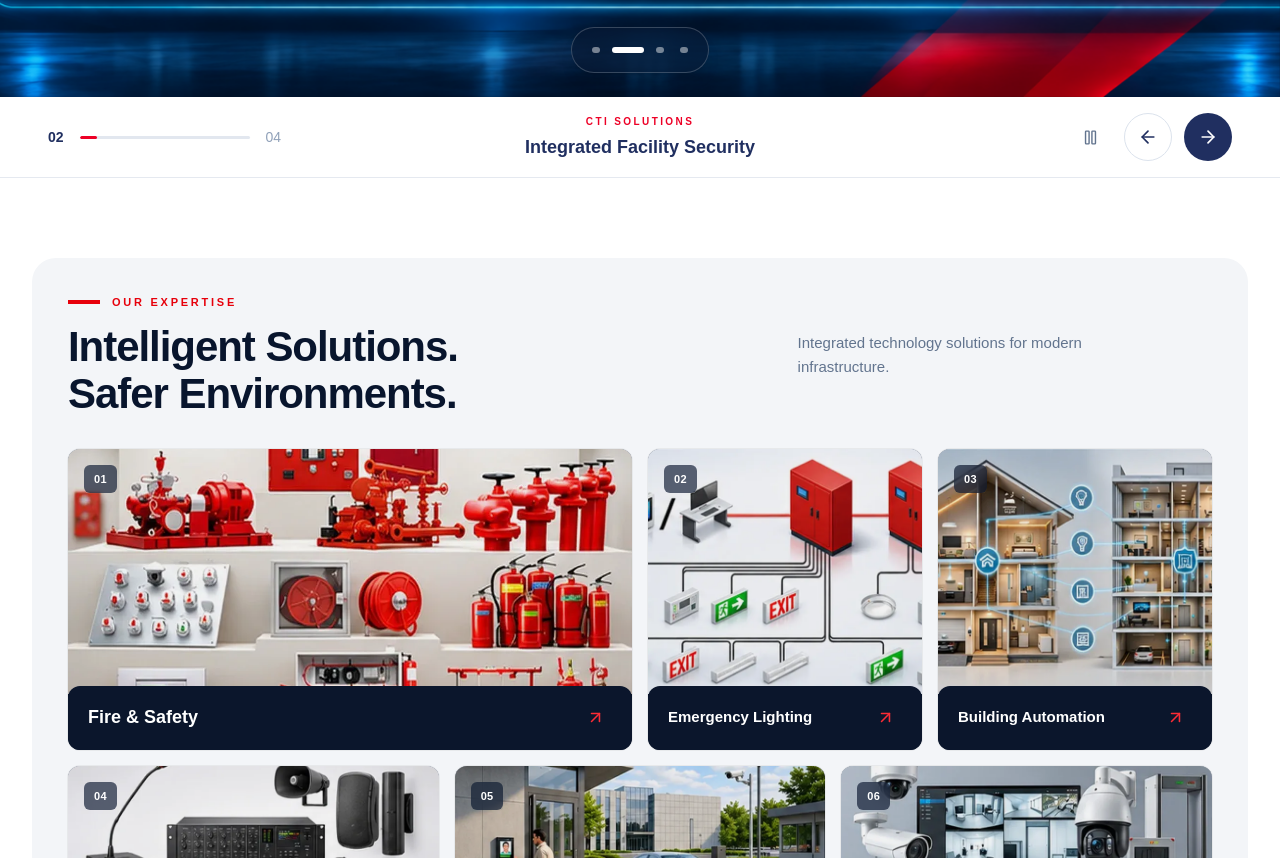
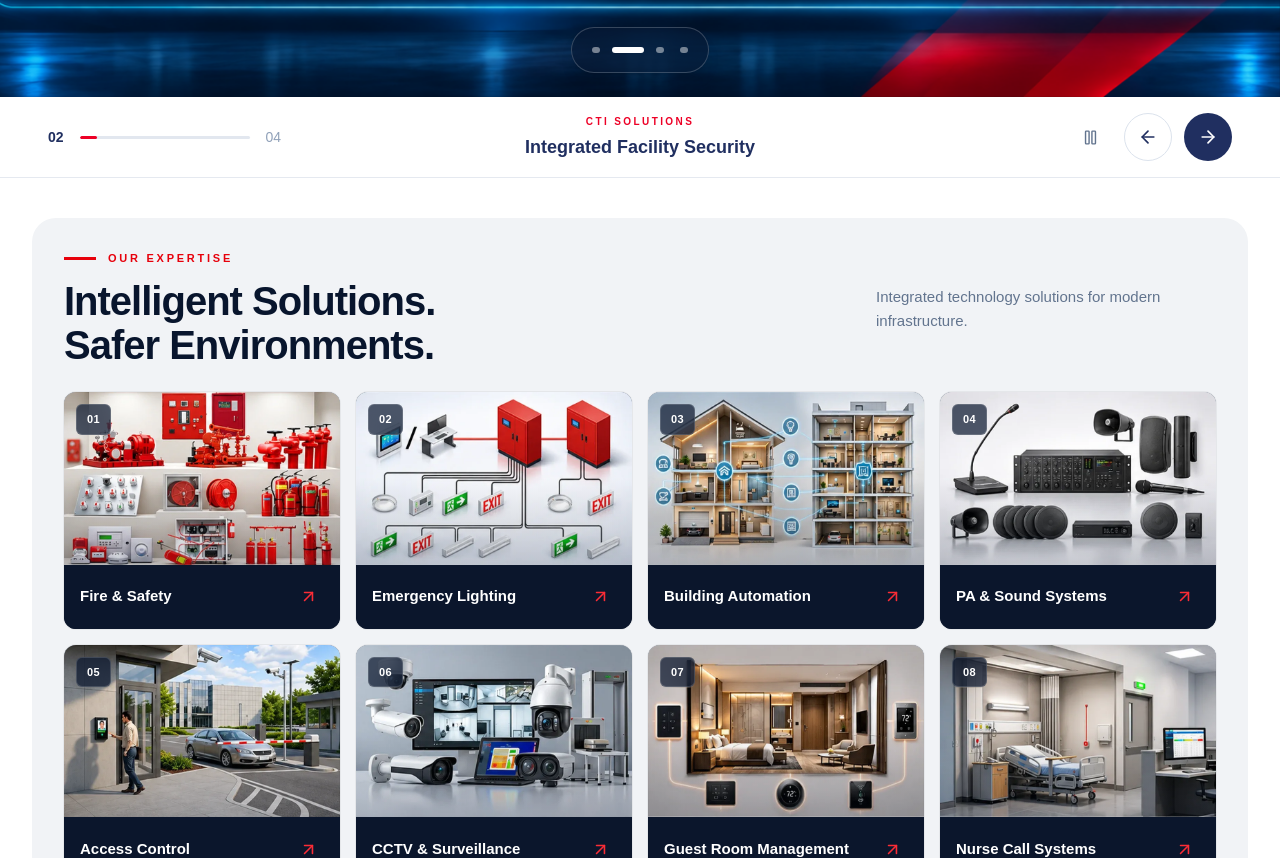
Before and after one commit to Nvd063/cti-website, a Next.js app: page / in a window 1280 px wide. Shown: the part 622-1480 px from the top of the page. Built offline with nearby package versions, Linux system fonts and the light colour scheme.

Commit message:
Services Section Update

```diff
--- a/package.json
+++ b/package.json
@@ -10,6 +10,7 @@
   },
   "dependencies": {
     "lucide-react": "^1.79.0",
+    "motion": "^14.14.0",
     "next": "16.4.6",
     "react": "19.3.0",
     "react-dom": "19.3.0"
--- a/src/components/home/CoreServices.tsx
+++ b/src/components/home/CoreServices.tsx
@@ -1,7 +1,13 @@
+"use client";
 
 import Image from "next/image";
 import Link from "next/link";
 import { ArrowUpRight } from "lucide-react";
+import { motion, useReducedMotion } from "motion/react";
+
+/* =========================================
+   SERVICES DATA
+========================================= */
 
 const services = [
   {
@@ -78,183 +84,253 @@ const services = [
   },
 ];
 
+/* =========================================
+   CORE SERVICES COMPONENT
+========================================= */
+
 export default function CoreServices() {
+  const reduceMotion = useReducedMotion();
+
   return (
     <section
       aria-labelledby="services-heading"
-      className="relative overflow-hidden bg-white py-12 md:py-16 lg:py-20"
+      className="relative overflow-hidden bg-white py-6 sm:py-8 lg:py-10"
     >
-      <div className="mx-auto max-w-7xl px-4 sm:px-6 lg:px-8">
+      <div className="mx-auto max-w-[1440px] px-4 sm:px-6 lg:px-8">
 
-        {/* =========================
-            SECTION CONTAINER
-        ========================== */}
+        <div className="rounded-[24px] bg-[#f1f3f6] p-4 sm:p-6 lg:p-8">
 
-        <div className="rounded-[24px] bg-[#f3f5f8] p-4 sm:p-6 lg:p-9">
+          {/* =========================================
+              SECTION HEADER
+          ========================================= */}
 
-          {/* =========================
-              SECTION HEADER
-          ========================== */}
-
-          <div className="mb-7 grid items-center gap-5 lg:mb-8 lg:grid-cols-[1.5fr_1fr] lg:gap-12">
+          <motion.div
+            initial={
+              reduceMotion
+                ? false
+                : { opacity: 0, y: 20 }
+            }
+            whileInView={{
+              opacity: 1,
+              y: 0,
+            }}
+            viewport={{ once: true }}
+            transition={{
+              duration: reduceMotion ? 0 : 0.6,
+            }}
+            className="mb-6 grid items-center gap-4 lg:grid-cols-[1.5fr_1fr]"
+          >
 
             <div>
+
+              {/* EYEBROW */}
+
               <div className="mb-3 flex items-center gap-3">
-                <span className="h-[4px] w-8 bg-red-600" />
+
+                <span className="h-[3px] w-8 bg-red-600" />
 
                 <span className="text-[11px] font-bold uppercase tracking-[0.25em] text-red-600">
                   Our Expertise
                 </span>
+
               </div>
+
+              {/* MAIN HEADING */}
 
               <h2
                 id="services-heading"
-                className="text-[28px] font-bold leading-[1.12] tracking-tight text-[#08152d] sm:text-[34px] lg:text-[42px]"
+                className="text-[27px] font-bold leading-[1.12] tracking-tight text-[#08152d] sm:text-[34px] lg:text-[40px]"
               >
                 Intelligent Solutions.
                 <br />
                 Safer Environments.
               </h2>
-            </div>
-
-            <div className="lg:pl-6">
-              <p className="max-w-[320px] text-sm leading-relaxed text-slate-500 lg:text-[15px]">
-                Integrated technology solutions
-                for modern infrastructure.
-              </p>
-            </div>
 
             </div>
 
-          {/* =========================
-              RESPONSIVE BENTO GRID
-          ========================== */}
+            {/* HEADER DESCRIPTION */}
 
-          <div className="grid grid-cols-1 gap-3 sm:grid-cols-2 sm:gap-4 lg:grid-cols-12">
+            <div className="lg:justify-self-end">
+
+              <p className="max-w-[340px] text-sm leading-relaxed text-slate-500 lg:text-[15px]">
+                Integrated technology solutions for modern
+                infrastructure.
+              </p>
+
+            </div>
+
+          </motion.div>
+
+          {/* =========================================
+              SERVICES GRID
+          ========================================= */}
+
+          <div className="grid auto-rows-fr grid-cols-1 gap-4 sm:grid-cols-2 lg:grid-cols-4">
 
             {services.map((service, index) => (
+
+              <motion.div
+                key={service.slug}
+                initial={
+                  reduceMotion
+                    ? false
+                    : {
+                        opacity: 0,
+                        y: 30,
+                      }
+                }
+                whileInView={{
+                  opacity: 1,
+                  y: 0,
+                }}
+                viewport={{
+                  once: true,
+                  amount: 0.15,
+                }}
+                transition={{
+                  duration: reduceMotion ? 0 : 0.55,
+                  delay: reduceMotion
+                    ? 0
+                    : (index % 4) * 0.1,
+                  ease: [0.22, 1, 0.36, 1],
+                }}
+                className="h-full min-w-0"
+              >
+
                 <Link
-                key={service.slug}
                   href={`/services/${service.slug}`}
                   aria-label={`Explore ${service.title}`}
-                className={`
-                  group relative flex min-w-0 flex-col
-                  overflow-hidden rounded-xl
-                  bg-[#0b162c]
+                  className="
+                    group relative flex h-full min-w-0
+                    flex-col overflow-hidden
+                    rounded-xl bg-[#0b162c]
                     ring-1 ring-black/5
                     transition-all duration-300
                     hover:-translate-y-1
-                  hover:shadow-xl
+                    hover:shadow-[0_15px_35px_rgba(8,21,45,0.15)]
                     focus-visible:outline-2
                     focus-visible:outline-offset-4
                     focus-visible:outline-red-600
                     motion-reduce:transform-none
                     motion-reduce:transition-none
-
-                  ${
-                    index === 0
-                      ? "sm:col-span-2 lg:col-span-6"
-                      : index < 3
-                        ? "lg:col-span-3"
-                        : "lg:col-span-4"
-                  }
-                `}
+                  "
                 >
 
-                {/* =========================
+                  {/* =================================
                       SERVICE IMAGE
-                ========================== */}
+                  ================================= */}
 
-                <div
-                  className={`
-                    relative w-full overflow-hidden
-                    bg-slate-200
+                  <div className="relative aspect-[16/10] w-full shrink-0 overflow-hidden bg-slate-200">
 
-                    ${
-                      index < 3
-                        ? "h-[210px] sm:h-[230px] lg:h-[245px]"
-                        : "h-[210px] sm:h-[190px] lg:h-[180px]"
-                    }
-                  `}
-                >
                     <Image
                       src={service.image}
                       alt={service.title}
                       fill
-                    sizes={
-                      index === 0
-                        ? "(max-width: 1023px) 100vw, 50vw"
-                        : index < 3
-                          ? "(max-width: 639px) 100vw, (max-width: 1023px) 50vw, 25vw"
-                          : "(max-width: 639px) 100vw, (max-width: 1023px) 50vw, 33vw"
-                    }
+                      sizes="(max-width: 639px) 90vw, (max-width: 1023px) 45vw, 25vw"
                       className="
                         object-cover object-center
                         transition-transform duration-700
                         ease-out
-                      group-hover:scale-105
+                        group-hover:scale-110
                         motion-reduce:transform-none
                         motion-reduce:transition-none
                       "
                     />
 
-                  {/* Subtle Image Overlay */}
+                    {/* IMAGE GRADIENT */}
 
                     <div
                       aria-hidden="true"
-                    className="pointer-events-none absolute inset-0 bg-black/5 transition-colors duration-300 group-hover:bg-transparent"
+                      className="
+                        pointer-events-none
+                        absolute inset-0
+                        bg-gradient-to-t
+                        from-[#08152d]/20
+                        via-transparent
+                        to-transparent
+                      "
                     />
 
-                  {/* Service Number */}
+                    {/* SERVICE NUMBER */}
 
                     <span
                       aria-hidden="true"
                       className="
-                      absolute left-3 top-3
-                      rounded-md bg-[#08152d]/65
+                        absolute left-3 top-3 z-20
+                        rounded-md
+                        border border-white/15
+                        bg-[#08152d]/70
                         px-2.5 py-1.5
-                      text-[11px] font-semibold
+                        text-[11px] font-bold
                         tracking-wide text-white
-                      backdrop-blur-sm
-                      sm:left-4 sm:top-4
+                        backdrop-blur-md
+                        transition-colors duration-300
+                        group-hover:bg-red-600
                       "
                     >
                       {String(index + 1).padStart(2, "0")}
                     </span>
 
+                    {/* HOVER DESCRIPTION OVERLAY */}
+
+                    <div
+                      aria-hidden="true"
+                      className="
+                        pointer-events-none
+                        absolute inset-0
+                        flex items-end
+                        bg-gradient-to-t
+                        from-[#08152d]/95
+                        via-[#08152d]/40
+                        to-transparent
+                        p-4 opacity-0
+                        transition-opacity duration-300
+                        group-hover:opacity-100
+                        group-focus-visible:opacity-100
+                      "
+                    >
+
+                      <p
+                        className="
+                          translate-y-3
+                          text-xs leading-relaxed
+                          text-white
+                          transition-transform duration-300
+                          group-hover:translate-y-0
+                          group-focus-visible:translate-y-0
+                          motion-reduce:transform-none
+                        "
+                      >
+                        {service.description}
+                      </p>
+
                     </div>
 
-                {/* =========================
-                    BOTTOM TITLE PANEL
-                ========================== */}
+                  </div>
+
+                  {/* =================================
+                      SERVICE TITLE PANEL
+                  ================================= */}
 
                   <div
                     className="
-                    relative z-10 -mt-2
+                      relative z-10
                       flex min-h-[64px] flex-1
                       items-center justify-between
-                    gap-3 rounded-t-xl
-                    bg-[#0b162c]
-                    px-4 py-4
+                      gap-2 bg-[#0b162c]
+                      px-4 py-3
                       transition-colors duration-300
                       group-hover:bg-[#203164]
-                    sm:px-5
                     "
                   >
 
-                  <h3
-                    className={`
-                      font-bold leading-snug text-white
+                    {/* SERVICE NAME */}
 
-                      ${
-                        index === 0
-                          ? "text-[15px] sm:text-base lg:text-[18px]"
-                          : "text-[14px] sm:text-[15px]"
-                      }
-                    `}
-                  >
+                    <h3 className="text-[14px] font-bold leading-snug text-white lg:text-[15px]">
                       {service.name}
                     </h3>
+
+                    {/* ARROW ICON */}
 
                     <span
                       className="
@@ -266,22 +342,43 @@ export default function CoreServices() {
                         group-hover:text-white
                       "
                     >
+
                       <ArrowUpRight
                         size={19}
                         strokeWidth={2}
                         aria-hidden="true"
+                        className="
+                          transition-transform duration-300
+                          group-hover:-translate-y-0.5
+                          group-hover:translate-x-0.5
+                          motion-reduce:transform-none
+                        "
                       />
+
                     </span>
+
+                    {/* ANIMATED BOTTOM BORDER */}
+
+                    <div
+                      aria-hidden="true"
+                      className="
+                        absolute bottom-0 left-0
+                        h-[3px] w-full
+                        origin-left scale-x-0
+                        bg-red-600
+                        transition-transform duration-500
+                        group-hover:scale-x-100
+                        group-focus-visible:scale-x-100
+                        motion-reduce:transition-none
+                      "
+                    />
 
                   </div>
 
-                {/* Accessible Service Description */}
+                </Link>
 
-                <span className="sr-only">
-                  {service.description}
-                </span>
+              </motion.div>
 
-              </Link>
             ))}
 
           </div>
@@ -289,6 +386,7 @@ export default function CoreServices() {
         </div>
 
       </div>
+
     </section>
   );
 }
```
Also changed, not shown: 1 other file (tests, documents, lock files or other folders). Lines whose indentation alone changed are shown as unchanged.
